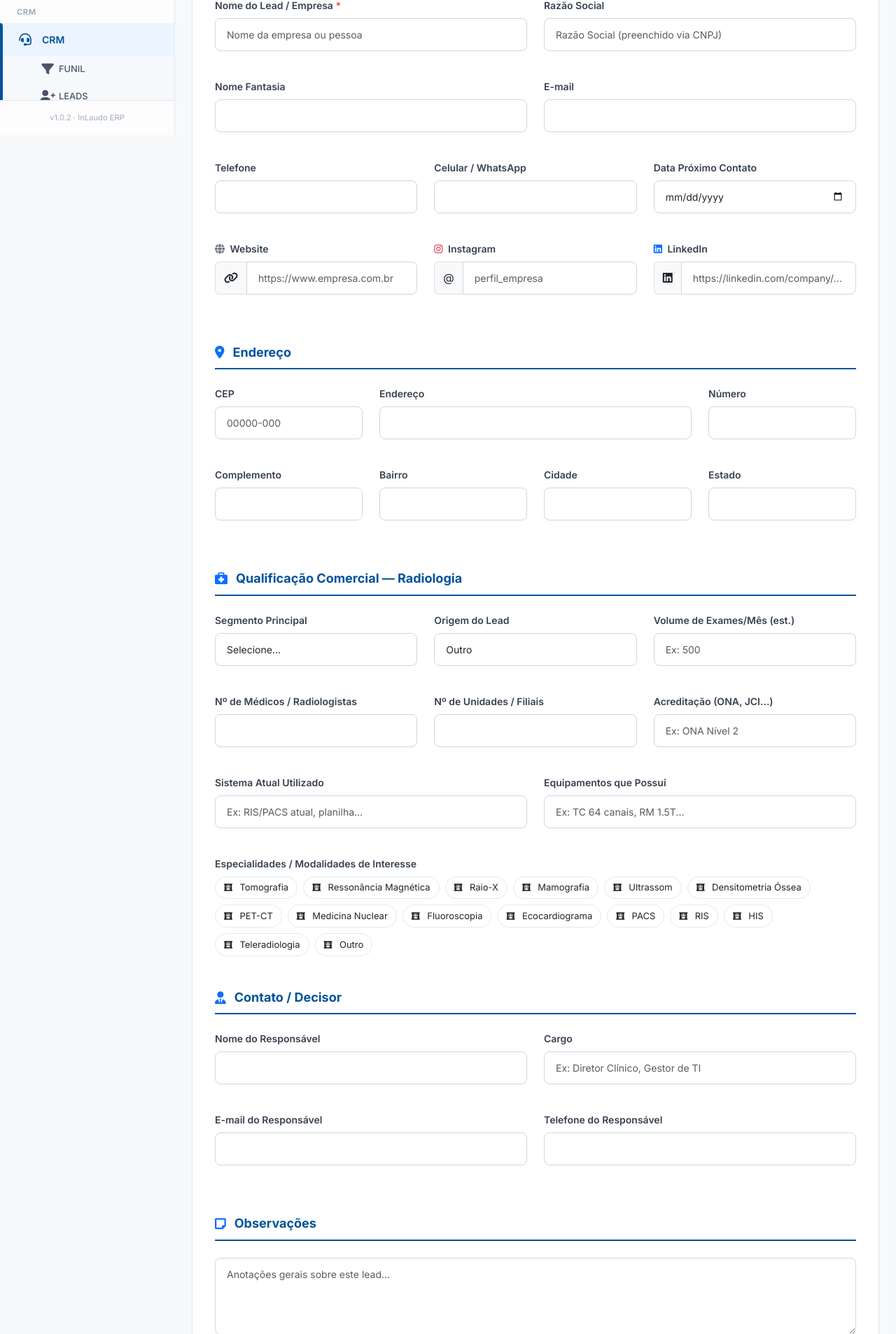
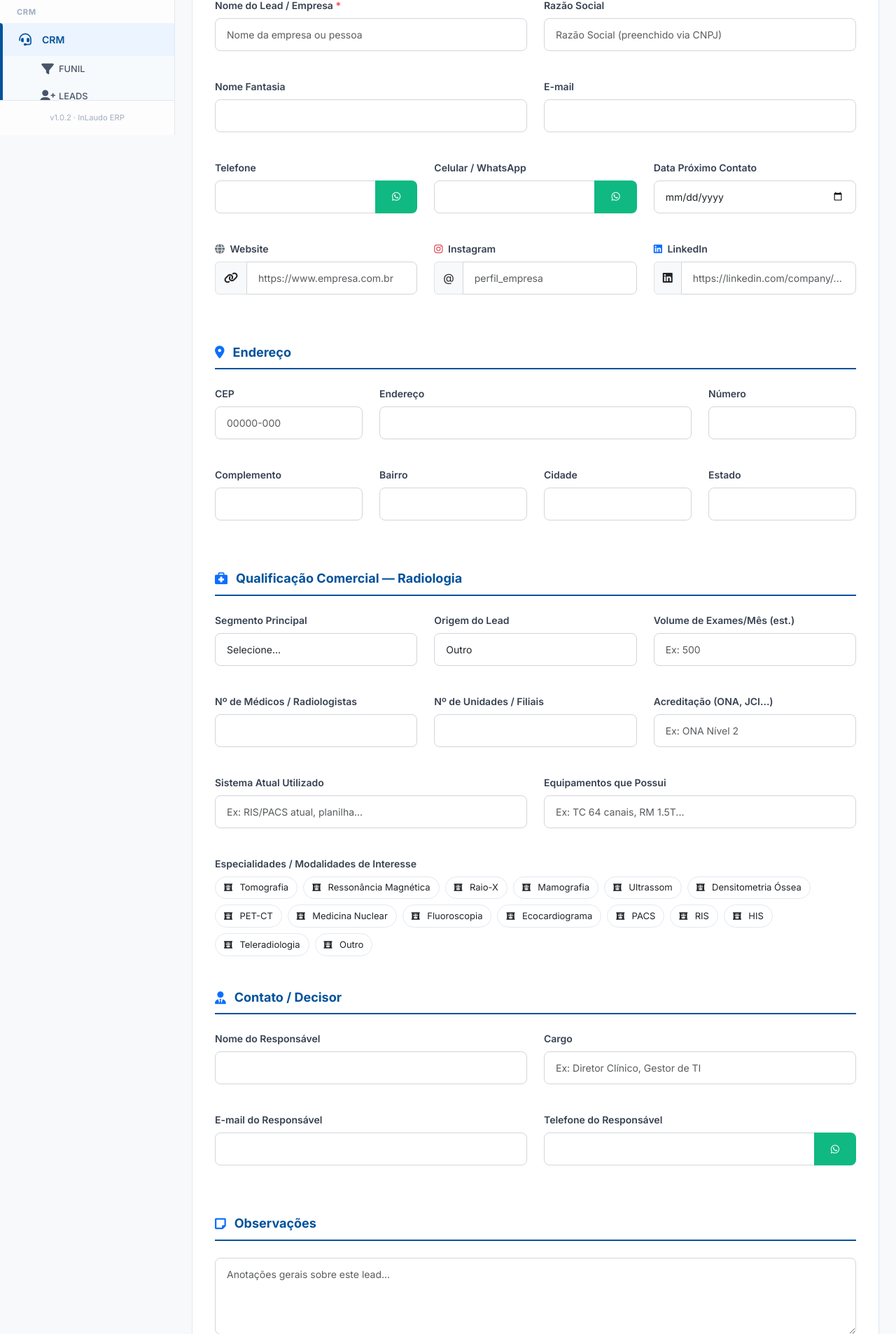
Before and after one commit to andreprogramdorbh/erpinlaudo, a PHP site: page /crm/leads/create in a window 1280 px wide. Shown: the part 607-2514 px from the top of the page at 70% size. Run offline with PHP 8.4, Linux system fonts and the light colour scheme; the visitor is signed in with stand-in values (Sample User, id 1); some libraries are stand-ins or nearby versions.

Commit message:
feat(crm): ícone WhatsApp clicável em Leads e Oportunidades
Leads — Listagem (index.php):
- Telefone: ícone WhatsApp verde ao lado do número
- Celular: exibido com ícone de celular + WhatsApp verde

Leads — Formulário (form.php):
- Campo Telefone: botão WhatsApp no input-group
- Campo Celular/WhatsApp: botão WhatsApp no input-group
- Campo Telefone do Responsável: botão WhatsApp no input-group
- Função JS abrirWaInput() para campos sem valor salvo

Oportunidades — Listagem (index.php):
- Telefone do lead vinculado exibido na coluna Contato
- Ícone WhatsApp clicável ao lado do telefone

Comportamento:
- Número com DDI 55 já presente: usa diretamente
- Número sem DDI: adiciona 55 automaticamente
- Abre wa.me/{numero} em nova aba

```diff
--- a/app/Views/crm/leads/form.php
+++ b/app/Views/crm/leads/form.php
@@ -201,13 +201,41 @@ $tiposIcones = [
         <div class="form-grid form-grid-3 mt-3">
           <div class="form-group">
             <label class="form-label">Telefone</label>
-            <input type="text" name="telefone" id="telefone_lead" class="form-control"
-                   value="<?php echo htmlspecialchars($lead->telefone ?? ''); ?>">
+            <div class="input-group">
+              <input type="text" name="telefone" id="telefone_lead" class="form-control"
+                     value="<?php echo htmlspecialchars($lead->telefone ?? ''); ?>">
+              <?php $rawTF = preg_replace('/\D/', '', $lead->telefone ?? ''); if (strlen($rawTF) >= 10): $waTF = (substr($rawTF,0,2)==='55')?$rawTF:'55'.$rawTF; ?>
+              <a href="https://wa.me/<?php echo $waTF; ?>" target="_blank"
+                 class="btn btn-success" title="Abrir no WhatsApp" id="wa_telefone">
+                <i class="fab fa-whatsapp"></i>
+              </a>
+              <?php else: ?>
+              <a href="#" target="_blank"
+                 class="btn btn-success" title="Abrir no WhatsApp" id="wa_telefone"
+                 onclick="return abrirWaInput('telefone_lead', event)">
+                <i class="fab fa-whatsapp"></i>
+              </a>
+              <?php endif; ?>
+            </div>
           </div>
           <div class="form-group">
             <label class="form-label">Celular / WhatsApp</label>
-            <input type="text" name="celular" class="form-control"
-                   value="<?php echo htmlspecialchars($lead->celular ?? ''); ?>">
+            <div class="input-group">
+              <input type="text" name="celular" id="celular_lead" class="form-control"
+                     value="<?php echo htmlspecialchars($lead->celular ?? ''); ?>">
+              <?php $rawCF = preg_replace('/\D/', '', $lead->celular ?? ''); if (strlen($rawCF) >= 10): $waCF = (substr($rawCF,0,2)==='55')?$rawCF:'55'.$rawCF; ?>
+              <a href="https://wa.me/<?php echo $waCF; ?>" target="_blank"
+                 class="btn btn-success" title="Abrir no WhatsApp" id="wa_celular">
+                <i class="fab fa-whatsapp"></i>
+              </a>
+              <?php else: ?>
+              <a href="#" target="_blank"
+                 class="btn btn-success" title="Abrir no WhatsApp" id="wa_celular"
+                 onclick="return abrirWaInput('celular_lead', event)">
+                <i class="fab fa-whatsapp"></i>
+              </a>
+              <?php endif; ?>
+            </div>
           </div>
           <div class="form-group">
             <label class="form-label">Data Próximo Contato</label>
@@ -394,8 +422,22 @@ $tiposIcones = [
           </div>
           <div class="form-group">
             <label class="form-label">Telefone do Responsável</label>
-            <input type="text" name="responsavel_telefone" class="form-control"
-                   value="<?php echo htmlspecialchars($lead->responsavel_telefone ?? ''); ?>">
+            <div class="input-group">
+              <input type="text" name="responsavel_telefone" id="responsavel_telefone_lead" class="form-control"
+                     value="<?php echo htmlspecialchars($lead->responsavel_telefone ?? ''); ?>">
+              <?php $rawRF = preg_replace('/\D/', '', $lead->responsavel_telefone ?? ''); if (strlen($rawRF) >= 10): $waRF = (substr($rawRF,0,2)==='55')?$rawRF:'55'.$rawRF; ?>
+              <a href="https://wa.me/<?php echo $waRF; ?>" target="_blank"
+                 class="btn btn-success" title="Abrir no WhatsApp">
+                <i class="fab fa-whatsapp"></i>
+              </a>
+              <?php else: ?>
+              <a href="#" target="_blank"
+                 class="btn btn-success" title="Abrir no WhatsApp"
+                 onclick="return abrirWaInput('responsavel_telefone_lead', event)">
+                <i class="fab fa-whatsapp"></i>
+              </a>
+              <?php endif; ?>
+            </div>
           </div>
         </div>
       </section>
@@ -754,6 +796,19 @@ function deletarAnexo(id) {
     })
     .catch(() => alert('Erro de conexão.'));
 }
+
+// ── WhatsApp: abre a partir do valor atual do input ──
+function abrirWaInput(inputId, e) {
+    e.preventDefault();
+    const raw = document.getElementById(inputId).value.replace(/\D/g, '');
+    if (!raw || raw.length < 10) {
+        alert('Informe um número válido antes de abrir o WhatsApp.');
+        return false;
+    }
+    const numero = raw.startsWith('55') ? raw : '55' + raw;
+    window.open('https://wa.me/' + numero, '_blank');
+    return false;
+}
 </script>
 
 <?php require_once dirname(__DIR__, 2) . '/layout/erp_footer.php'; ?>
```
Also changed, not shown: app/Views/crm/leads/index.php (+14 -1 lines), app/Views/crm/oportunidades/index.php (+9 -1 lines).
